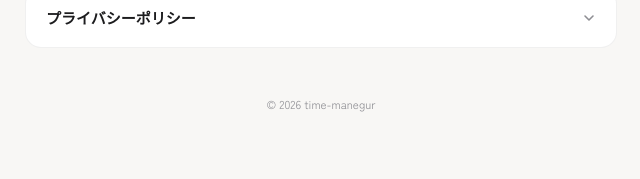
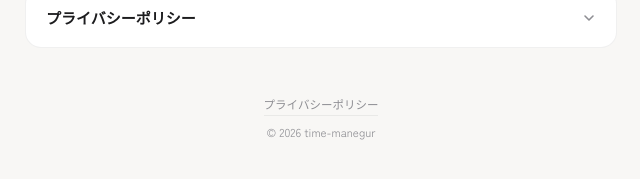
Before and after one commit to JunichiMachii/time-manegur, a Next.js app: page /lp in a window 1280 px wide. Shown: the part 1190-1369 px from the top of the page, without its empty margins (319-959 px from the left). Built offline with nearby package versions, Linux system fonts and the light colour scheme.

Commit message:
chore: automatic push with DB migration

```diff
--- a/app/lp/page.tsx
+++ b/app/lp/page.tsx
@@ -463,9 +463,25 @@ function Footer() {
         fontSize: 11.5,
         color: MUTED,
         paddingTop: 16,
+        display: "flex",
+        flexDirection: "column",
+        alignItems: "center",
+        gap: 8,
       }}
     >
-      © {new Date().getFullYear()} time-manegur
+      <a
+        href="#privacy"
+        style={{
+          color: MUTED,
+          textDecoration: "none",
+          borderBottom: `1px solid ${SUBTLE_BORDER}`,
+          paddingBottom: 1,
+          fontWeight: 500,
+        }}
+      >
+        プライバシーポリシー
+      </a>
+      <span>© {new Date().getFullYear()} time-manegur</span>
     </footer>
   );
 }
```
